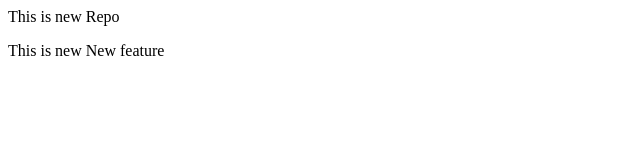
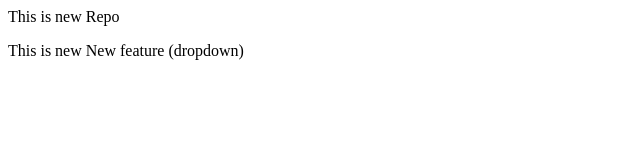
Before and after one commit to iamaktar/localrepo, a plain HTML site: page index.html in a window 1280 px wide. Shown: the full height of the page, 0-640 px from the left. Drawn offline with Linux system fonts and the light colour scheme.

Commit message:
add dropdown

```diff
--- a/index.html
+++ b/index.html
@@ -1,2 +1,2 @@
 <p>This is new Repo</p>
-<p>This is new New feature</p>
+<p>This is new New feature (dropdown)</p>
```
